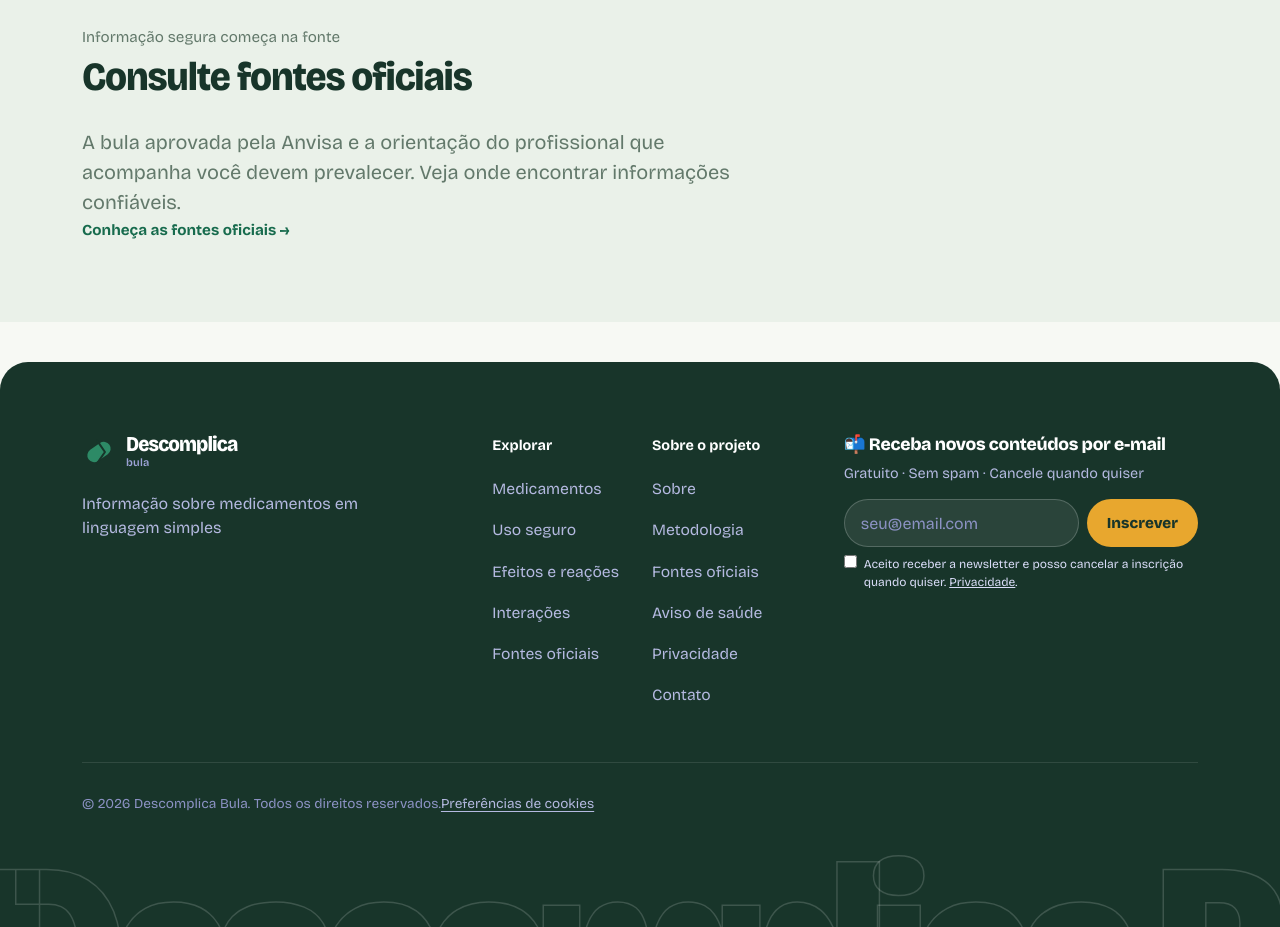
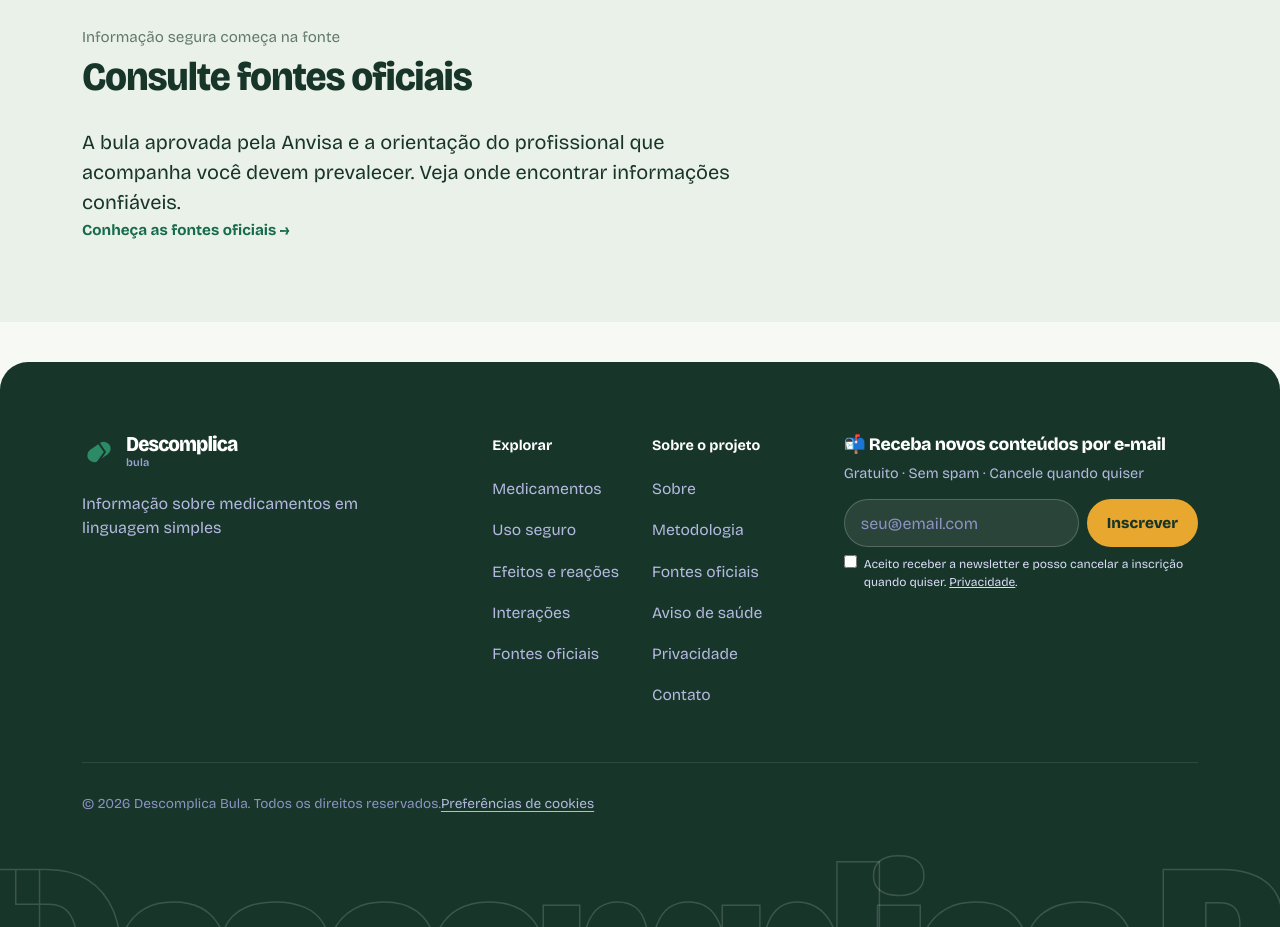
Before and after one commit to alter012026-hash/Descomplica-Bula, a Next.js app: page / in a window 1280 px wide. Shown: the part 1120-2047 px from the top of the page. Built offline with nearby package versions, Linux system fonts and the light colour scheme.

Commit message:
fix: melhorar contraste do texto na home
Co-authored-by: Copilot <223556219+Copilot@users.noreply.github.com>

```diff
--- a/app/styles/home.css
+++ b/app/styles/home.css
@@ -57,7 +57,7 @@
   line-height: 1.5;
   color: rgba(255, 255, 255, 0.86);
 }
-.section .hero-desc { color: var(--text-muted); }
+.section .hero-desc { color: var(--text); }
 .hero-actions { display: flex; flex-wrap: wrap; gap: 12px; margin-top: 28px; }
 .hero-actions .btn { min-height: 52px; font-size: 1.02rem; }
 .hero-actions .btn--ghost { color: #fff; }
```
